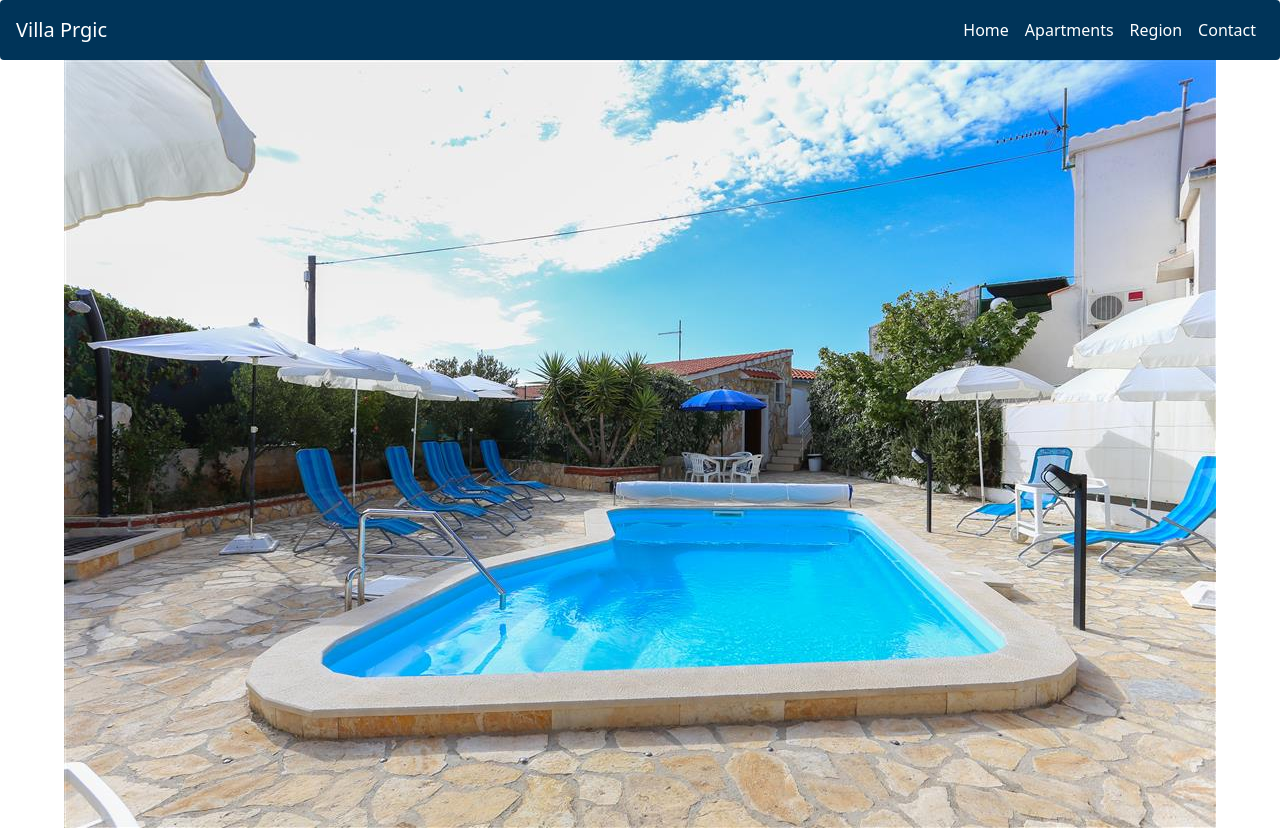
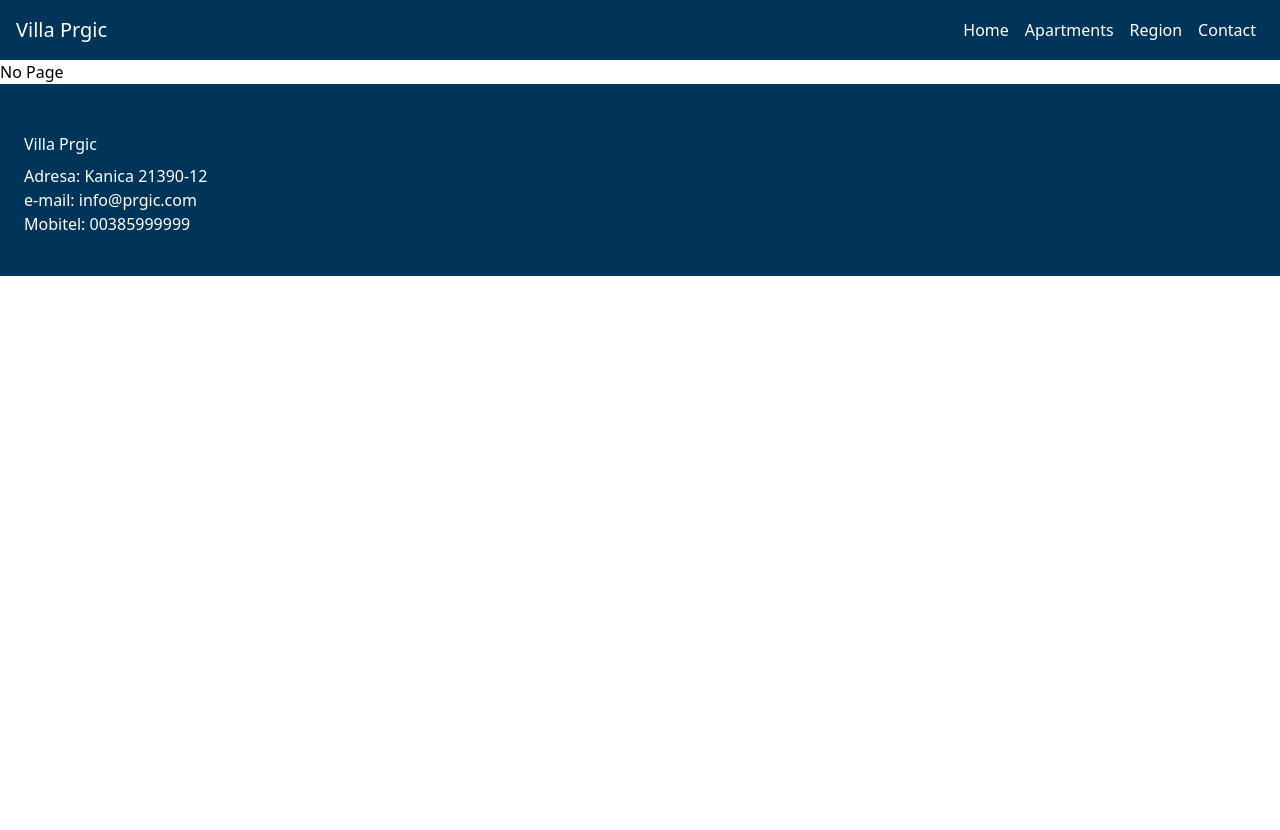
Before and after one commit to valentin994/villa-prgic, a React (Vite) app: page / in a window 1280 px wide. Shown: the top 830 px of the page. After the commit the page ends 800 px from the top, so only its background shows below. Built offline with nearby package versions, Linux system fonts and the light colour scheme.

Commit message:
updated workflow, navbar and router

```diff
--- a/src/App.tsx
+++ b/src/App.tsx
@@ -14,11 +14,11 @@ function App() {
     <div className="App">
       <Nav />
       <Routes>
-            <Route path="/" element={<Home/>}></Route>
-            <Route path="/apartments" element={<Apartments/>}></Route>
-            <Route path="/apartments/:apartmentName" element={<AparmentDetails/>}></Route>
-            <Route path="/region" element={<Region/>}></Route>
-            <Route path="/contact" element={<Contact/>}></Route>
+            <Route path="/villa-prgic/" element={<Home/>}></Route>
+            <Route path="/villa-prgic/apartments" element={<Apartments/>}></Route>
+            <Route path="/villa-prgic/apartments/:apartmentName" element={<AparmentDetails/>}></Route>
+            <Route path="/villa-prgic/region" element={<Region/>}></Route>
+            <Route path="/villa-prgic/contact" element={<Contact/>}></Route>
             <Route path="*" element={<NoPage/>}></Route>
       </Routes>
       <Footer/>
--- a/src/Components/Nav.tsx
+++ b/src/Components/Nav.tsx
@@ -5,7 +5,7 @@ function Nav() {
   const [isMenuOpen, setIsMenuOpen] = useState(false);
 
   return (
-    <nav className="border-gray-200 text-white rounded bg-secondary">
+    <nav className="border-gray-200 text-white bg-secondary">
       <div className="flex flex-wrap items-center justify-between mx-auto w-full ">
         <Link to="/" className="flex items-center p-4">
           <span className="self-center text-xl font-light whitespace-nowrap">
```
